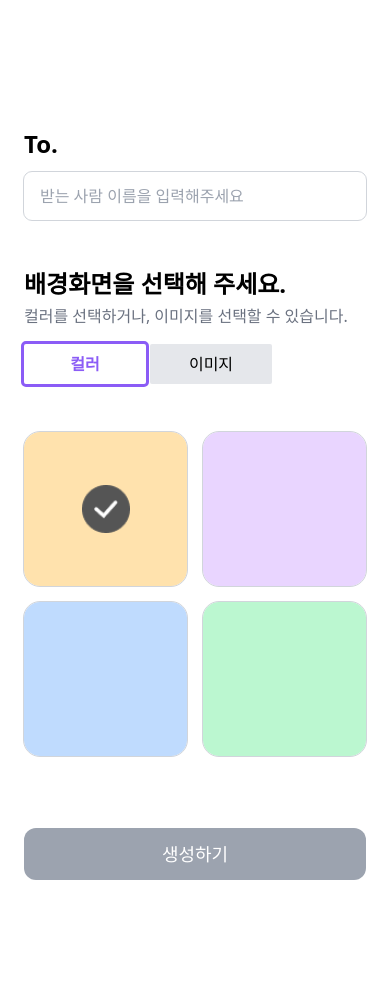
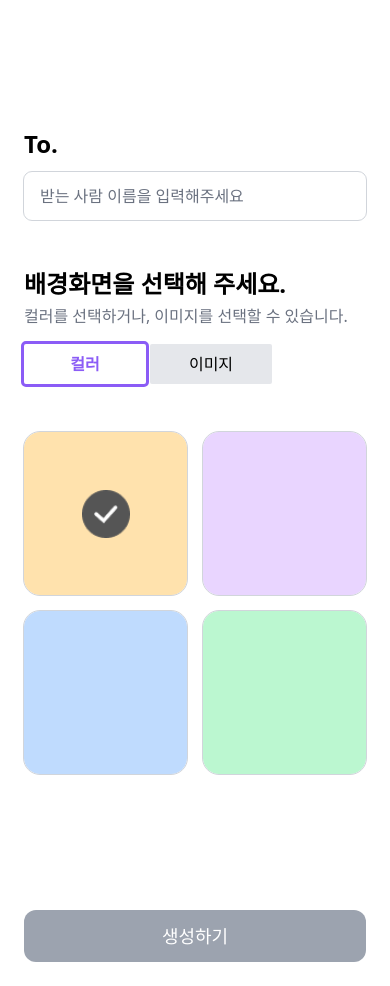
Before and after one commit to codeit-8-Sprint-Part2-Project/Rolling, a React (Create React App) app: page / in a window 390 px wide. Before the commit the page ends 880 px from the top, so only its background shows below. Built offline with nearby package versions, Linux system fonts and the light colour scheme.

Commit message:
Design: aspect-ratio 적용, 반응형 디자인
(cherry picked from commit d58b7c1ed38a3db61069a91d0229a3af5a96873c)

```diff
--- a/package.json
+++ b/package.json
@@ -43,6 +43,7 @@
     ]
   },
   "devDependencies": {
+    "@tailwindcss/aspect-ratio": "^0.4.2",
     "autoprefixer": "^10.4.19",
     "postcss": "^8.4.39",
     "postcss-loader": "^8.1.1",
--- a/src/pages/postTheme/components/BackgroundColorList.tsx
+++ b/src/pages/postTheme/components/BackgroundColorList.tsx
@@ -27,24 +27,29 @@ export const BackgroundColorList: React.FC<BackgroundColorListProps> = ({
   }
 
   return (
-    <menu className="flex gap-x-4 max-md:grid grid-cols-2 gap-y-4">
+    <menu className="flex gap-x-4 max-md:grid max-md:grid-cols-2 max-md:gap-y-4 max-md:mb-16 max-[1248px]:mb-60">
       {backgroundColors.map((color, index) => (
-        <div key={`${color}-${index}`} className="relative flex-1">
+        <div
+          key={`${color}-${index}`}
+          className="relative flex-1 max-md:aspect-w-1 max-md:aspect-h-1"
+        >
           <input
             name="backgroundColor"
             type="button"
             value={color}
             onClick={() => handleOptionClick("backgroundColor", color)}
-            className={`w-full h-[154px] rounded-2xl outline outline-1 outline-gray-300 text-transparent cursor-pointer ${getColorClass(
+            className={`relative w-full h-[168px] rounded-2xl outline outline-1 outline-gray-300 text-transparent cursor-pointer ${getColorClass(
               color
             )}`}
           />
           {selectedColor === color && (
-            <img
-              src={IcCheckTheme}
-              alt="배경화면 선택 아이콘"
-              className="absolute top-1/2 left-1/2 transform -translate-x-1/2 -translate-y-1/2 w-12 h-12"
-            />
+            <div className="absolute top-0 w-full h-full rounded-2xl">
+              <img
+                src={IcCheckTheme}
+                alt="배경화면 선택 아이콘"
+                className="absolute  top-1/2 left-1/2 transform -translate-x-1/2 -translate-y-1/2 w-12 h-12"
+              />
+            </div>
           )}
         </div>
       ))}
--- a/src/pages/postTheme/components/BackgroundImageList.tsx
+++ b/src/pages/postTheme/components/BackgroundImageList.tsx
@@ -49,12 +49,15 @@ export const BackgroundImageList: React.FC<BackgroundImageListProps> = ({
   };
 
   return (
-    <div className="max-md:grid">
-      <ul className="flex gap-x-4 max-md:grid grid-cols-2 row-span-2 gap-y-4">
+    <>
+      <ul
+        className="flex grow gap-x-4 h-[168px] max-md:grid max-md:grid-cols-2 max-md:gap-y-4 max-md:h-full max-md:mb-16
+      max-[1248px]:mb-60"
+      >
         {imageUrls.map((imageUrl, index) => (
           <li
             key={index}
-            className="relative w-full h-[154px] rounded-2xl max-md:grid"
+            className="relative w-full rounded-2xl max-md:grid max-md:aspect-w-1 max-md:aspect-h-1"
           >
             <input
               type="checkbox"
@@ -69,10 +72,11 @@ export const BackgroundImageList: React.FC<BackgroundImageListProps> = ({
               <img
                 src={imageUrl}
                 alt={`background ${index}`}
-                className="absolute top-0 w-full h-full object-cover rounded-2xl"
+                className="absolute top-0 w-full object-cover rounded-2xl
+                max-md: h-full "
               />
               {selectedImageUrl === imageUrl && (
-                <div className="relative w-full h-[168px] rounded-2xl bg-white bg-opacity-60">
+                <div className="relative w-full h-full rounded-2xl bg-white bg-opacity-60">
                   <img
                     src={IcCheckTheme}
                     alt="배경화면 선택 아이콘"
@@ -85,6 +89,6 @@ export const BackgroundImageList: React.FC<BackgroundImageListProps> = ({
         ))}
       </ul>
       {uploadError && <p className="text-red-500 mt-5">{uploadError}</p>}
-    </div>
+    </>
   );
 };
--- a/src/pages/postTheme/components/Form.tsx
+++ b/src/pages/postTheme/components/Form.tsx
@@ -50,7 +50,7 @@ const Form: React.FC<FormProps> = ({
         type="button"
         onClick={onButtonClick}
         disabled={isDisabled || isSubmitting}
-        className={`flex w-full justify-center items-center mt-6 h-[52px] rounded-xl text-white text-lg
+        className={`flex w-full justify-center items-center my-6 py-3.5 h-[52px] rounded-xl text-white text-lg
          ${isDisabled ? "bg-gray-400" : "bg-violet-500"}`}
       >
         생성하기
--- a/src/pages/postTheme/components/ReceiverInput.tsx
+++ b/src/pages/postTheme/components/ReceiverInput.tsx
@@ -27,7 +27,7 @@ const ReceiverInput: React.FC<ReceiverInputProps> = ({
         onChange={handleChange}
         onBlur={handleBlur}
         placeholder="받는 사람 이름을 입력해주세요"
-        className="py-3 px-4 rounded-lg outline outline-1 outline-gray-300 text-gray-500"
+        className="py-3 px-4 rounded-lg outline outline-1 outline-gray-300 text-gray-500 placeholder-gray-500"
       />
       {error && <span className="text-red-500">{error}</span>}
     </div>
--- a/tailwind.config.js
+++ b/tailwind.config.js
@@ -8,7 +8,11 @@ module.exports = {
       },
     },
   },
+  corePlugins: {
+    aspectRatio: false,
+  },
   plugins: [
+    require("@tailwindcss/aspect-ratio"),
     {
       tailwindcss: {},
       autoprefixer: {},
```
Also changed, not shown: 1 other file (tests, documents, lock files or other folders).
